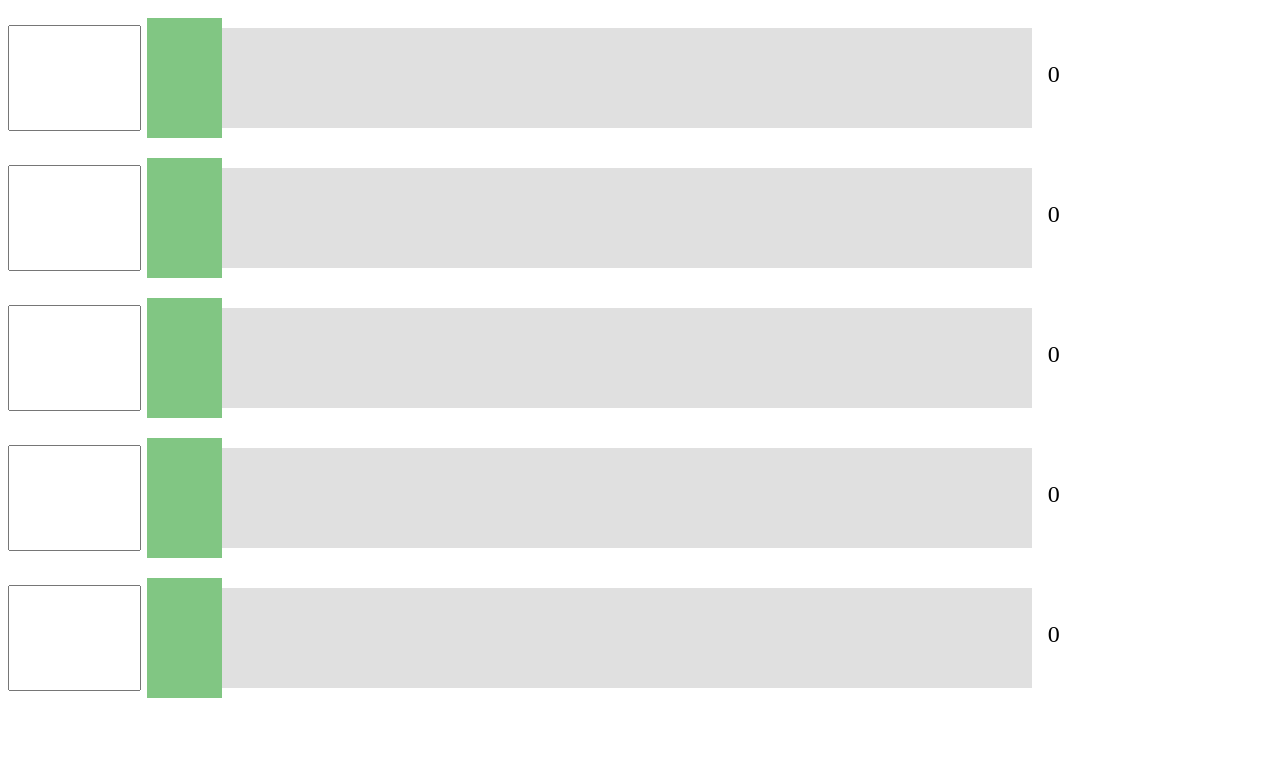
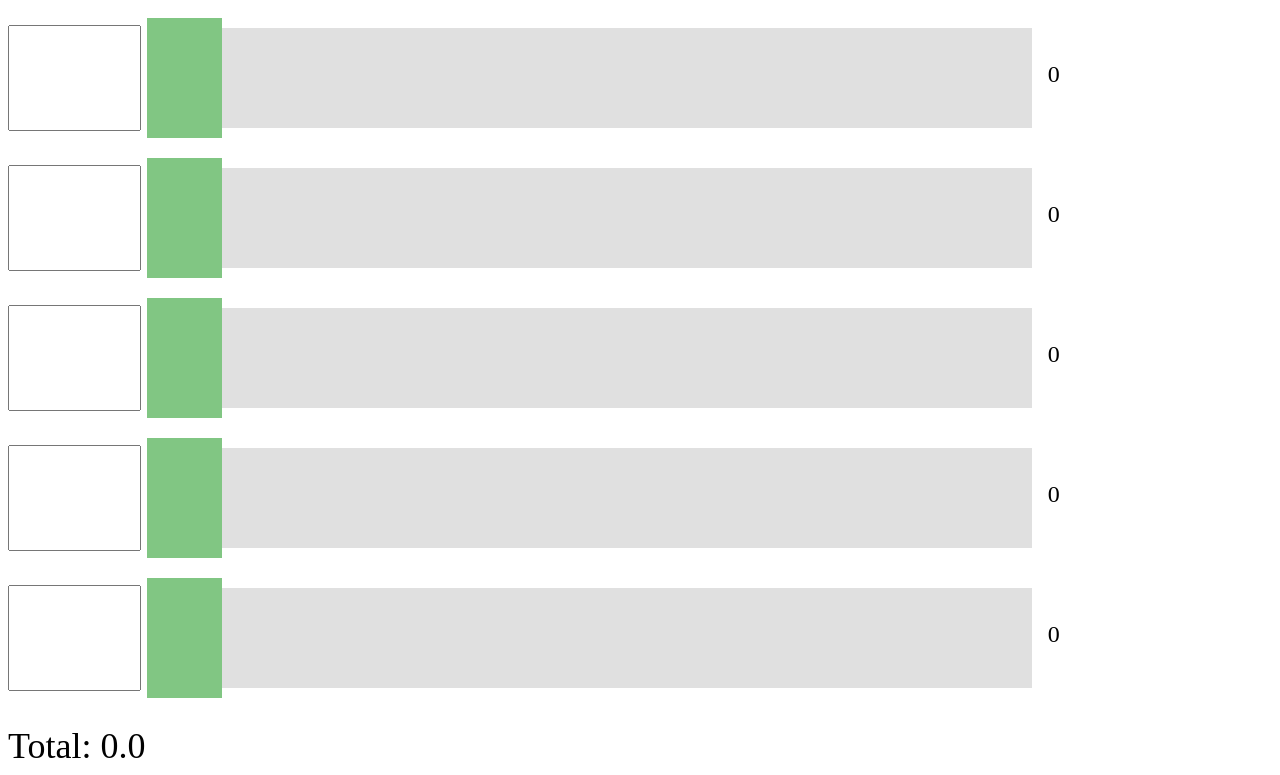
Before and after one commit to willplatts/willplatts.github.io, a plain HTML site: page timesheet.html in a window 1280 px wide. Shown: the part 507-1282 px from the top of the page. Before the commit the page ends 1240 px from the top, so only its background shows below. Drawn offline with Linux system fonts and the light colour scheme.

Commit message:
Adding total hours

```diff
--- a/timesheet.html
+++ b/timesheet.html
@@ -199,10 +199,26 @@
                     var index = this.id.substring(4,5);
                     output[index].innerHTML = this.value;
                     SaveRecords();
+
+                    totalHours();
                 }
             }
 
+            totalHours();
+
 		}
+
+        //!< total up hours on job numbers and display
+        function totalHours()
+        {
+            var totHours = 0;
+
+            for (var idx=0; idx < 8; idx++)
+            {
+                totHours += parseFloat(document.getElementById("hours[" + idx + "]").innerHTML);
+                document.getElementById("tot").innerHTML = totHours.toFixed(1);
+            }
+        }
 
 		//!< Set title
 		function setTitle()
@@ -375,6 +391,10 @@
 		    cursor: pointer; /* Cursor on hover */
 		}
 
+        #totalbar {
+            font-size: 36px;
+        }
+
 	</style>
 
 </head>
@@ -445,6 +465,7 @@
             <span class="hourslabel" id="hours[7]"></span>
         </div>
 
+        <div id="totalbar">Total: <span id="tot"></span></div>
 
     </div>
 
```
